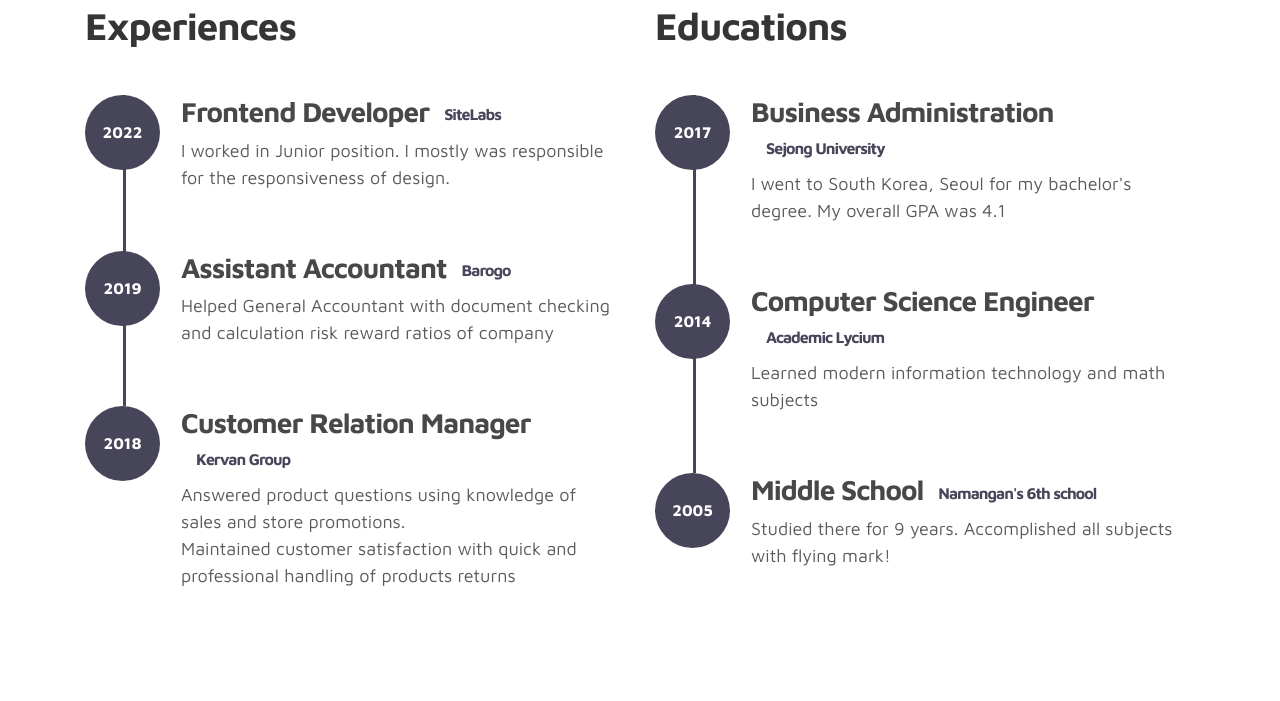
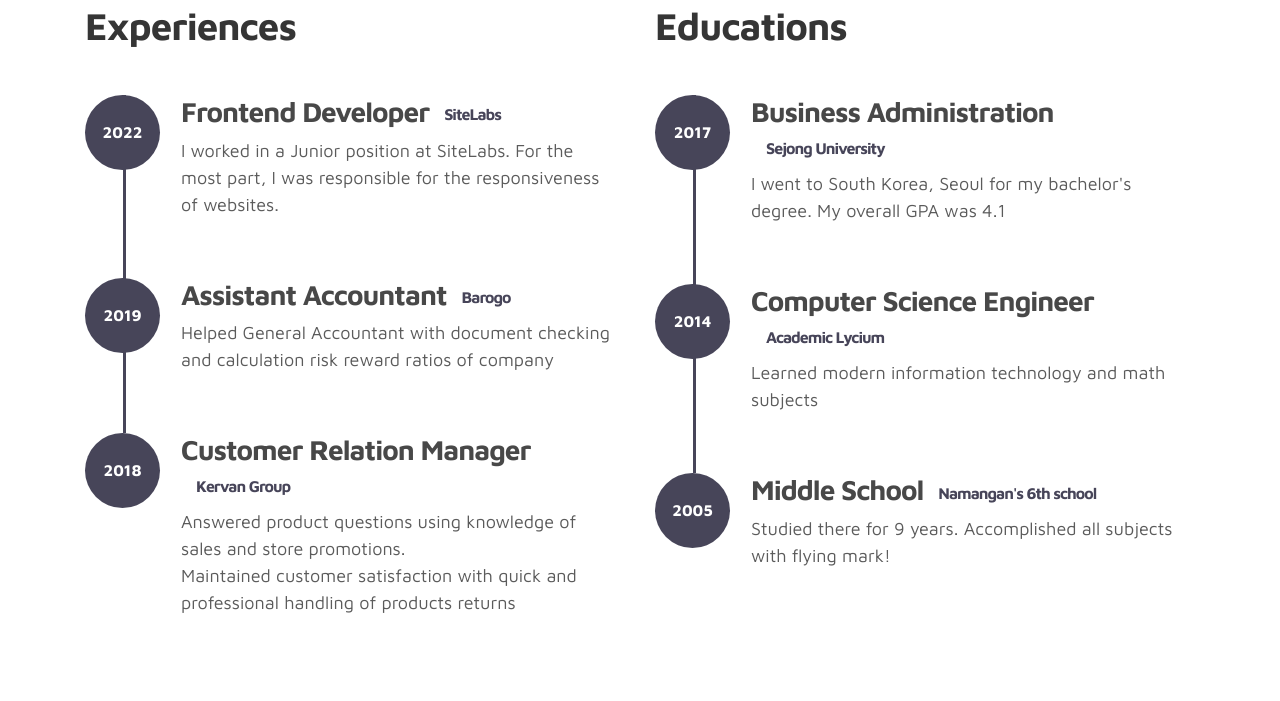
Before and after one commit to azizbekjuraev/azizbekjuraev-portfolio, a plain HTML site: page index.html in a window 1280 px wide. Shown: the part 1664-2365 px from the top of the page. Drawn offline with Linux system fonts and the light colour scheme.

Commit message:
cleared some errors

```diff
--- a/index.html
+++ b/index.html
@@ -263,8 +263,8 @@ https://www.tooplate.com/view/2115-marvel
                     <span>Frontend Developer</span><small>SiteLabs</small>
                   </h3>
                   <p>
-                    I worked in Junior position. I mostly was responsible for
-                    the responsiveness of design.
+                    I worked in a Junior position at SiteLabs. For the most part, I was responsible for
+                    the responsiveness of websites.
                   </p>
                 </div>
               </div>
```
Also changed, not shown: ABOUT THIS TEMPLATE.txt (deleted).
